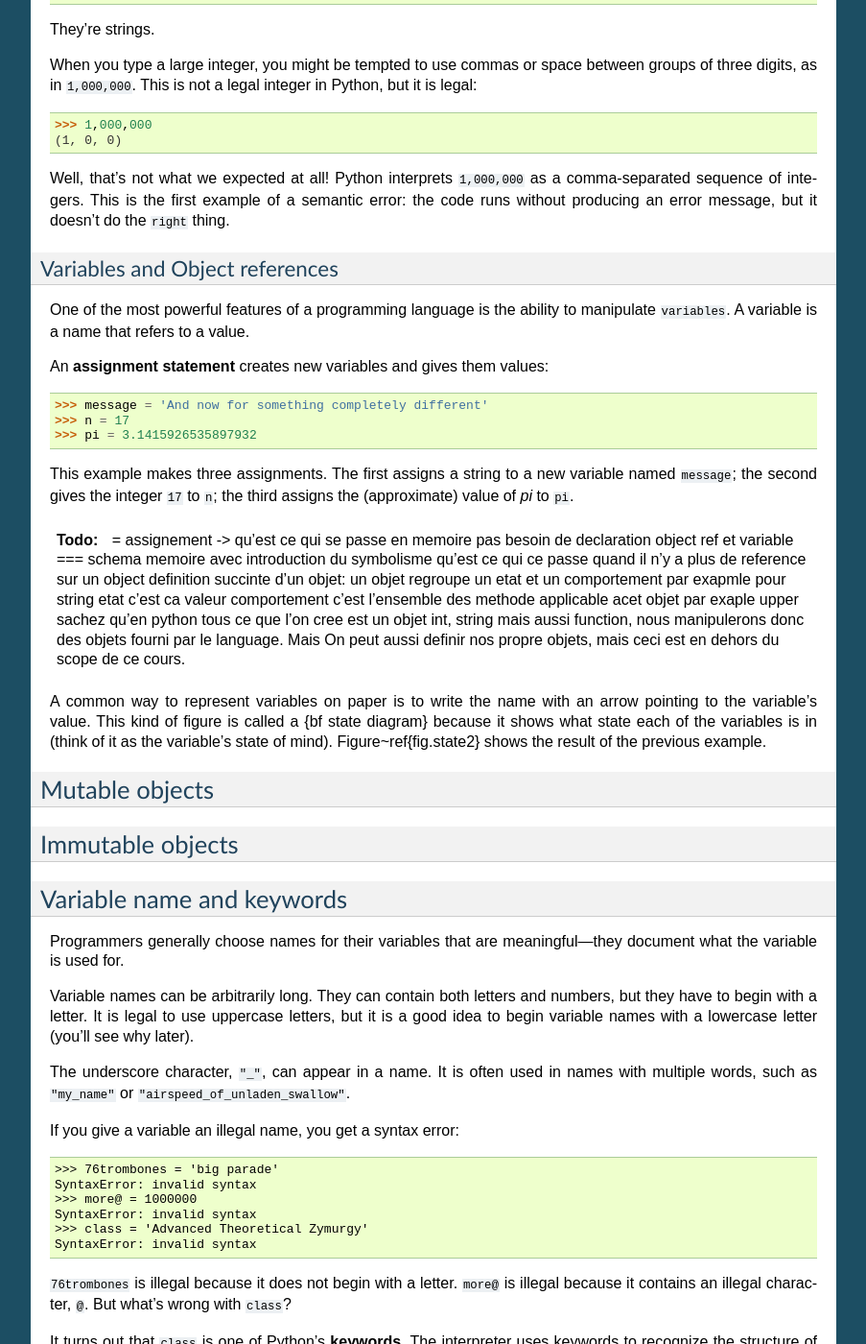
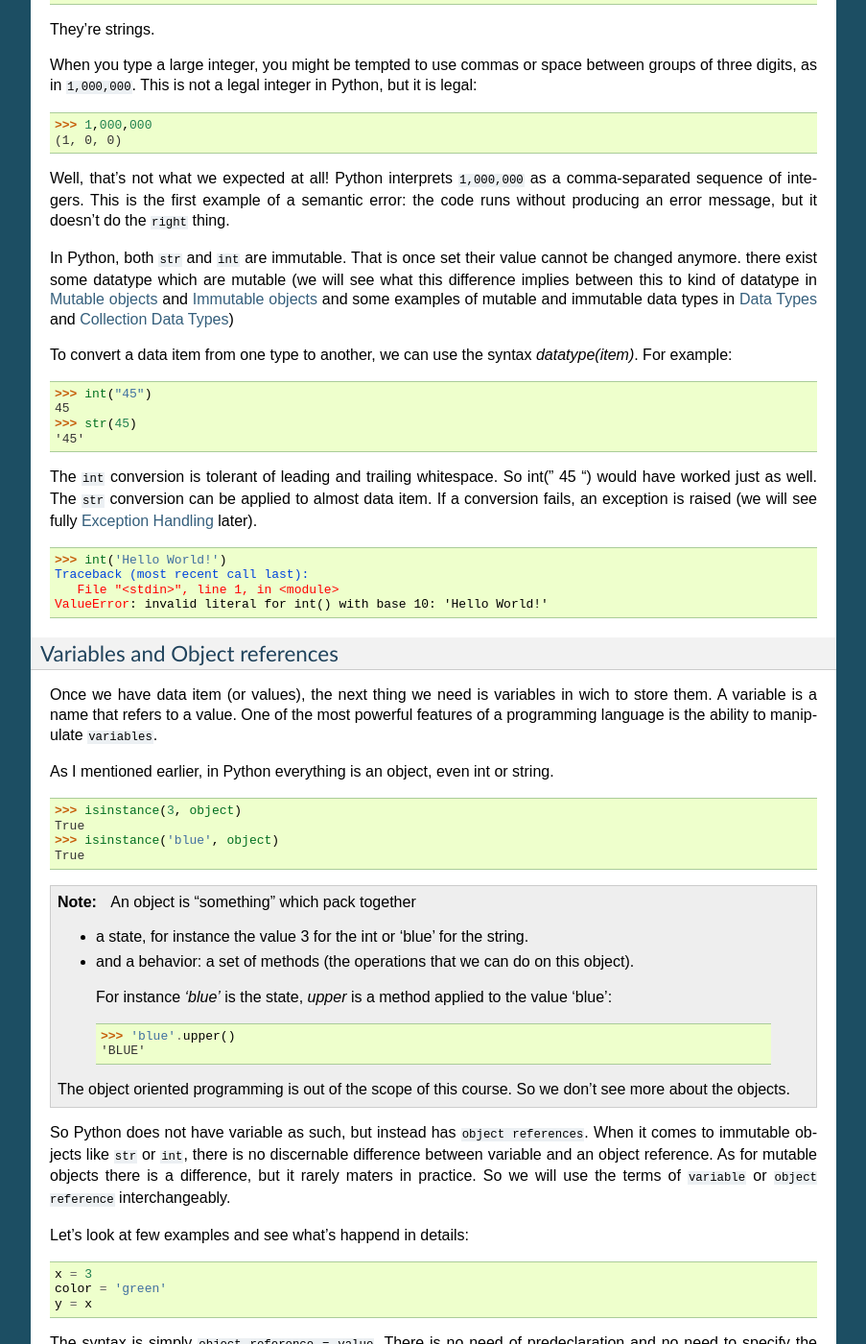
Before and after one commit to C3BI-pasteur-fr/python-course-1, a Sphinx documentation site: the page built from source/Variables.rst, in a window 1280 px wide and 1400 px high, scrolled down 724 px. Shown: the whole window at 96% size, without its empty margins (198-1101 px from the left). Built offline with Sphinx 7.4.7, drawn with Linux system fonts in a browser that asks for light colours; some of the changed text lies outside the part shown.

Commit message:
finish paragraph about variables and object references

```diff
--- a/source/Variables.rst
+++ b/source/Variables.rst
@@ -51,30 +51,119 @@ This is not a legal integer in Python, but it is legal: ::
 Well, that's not what we expected at all!  Python interprets ``1,000,000``
 as a comma-separated sequence of integers.
 This is the first example of a semantic error: the code
-runs without producing an error message, but it doesn't do the
-``right`` thing.
+runs without producing an error message, but it doesn't do the ``right`` thing.
+
+In Python, both ``str`` and ``int`` are immutable. That is once set their value cannot be changed anymore.
+there exist some datatype which are mutable (we will see what this difference implies between this to kind
+of datatype in :ref:`mutable obj` and :ref:`immutable obj` and some examples of mutable and immutable
+data types in  :ref:`Data_Types` and :ref:`Collection_Data_types`)
+
+To convert a data item from one type to another, we can use the syntax *datatype(item)*. For example: ::
+
+   >>> int("45")
+   45
+   >>> str(45)
+   '45'
+
+The ``int`` conversion is tolerant of leading and trailing whitespace. So int(" 45 ") would have worked just as well.
+The ``str`` conversion can be applied to almost data item.
+If a conversion fails, an exception is raised (we will see fully :ref:`exceptions` later). ::
+
+   >>> int('Hello World!')
+   Traceback (most recent call last):
+      File "<stdin>", line 1, in <module>
+   ValueError: invalid literal for int() with base 10: 'Hello World!'
+
 
 
 Variables and Object references
 -------------------------------
 
+Once we have data item (or values), the next thing we need is variables in wich to store them.
+A variable is a name that refers to a value.
 One of the most powerful features of a programming language is the ability to manipulate ``variables``.
-A variable is a name that refers to a value.
 
-An **assignment statement** creates new variables and gives them values: ::
 
-   >>> message = 'And now for something completely different'
-   >>> n = 17
-   >>> pi = 3.1415926535897932
+As I mentioned earlier, in Python everything is an object, even int or string. ::
 
-This example makes three assignments.  The first assigns a string to a new variable named ``message``;
-the second gives the integer ``17`` to ``n``; the third assigns the (approximate) value of *pi* to ``pi``.
+   >>> isinstance(3, object)
+   True
+   >>> isinstance('blue', object)
+   True
+
+.. note::
+
+   An object is "something" which pack together
+
+   * a state, for instance the value 3 for the int or 'blue' for the string.
+   * and a behavior: a set of methods (the operations that we can do on this object).
+
+    For instance *'blue'* is the state, *upper* is a method applied to the value 'blue'::
+
+     >>> 'blue'.upper()
+     'BLUE'
+
+   The object oriented programming is out of the scope of this course. So we don't see more about the objects.
+
+So Python does not have variable as such, but instead has ``object references``. When it comes to immutable objects
+like ``str`` or ``int``, there is no discernable difference between variable and an object reference.
+As for mutable objects there is a difference, but it rarely maters in practice. So we will use the terms of ``variable``
+or ``object reference`` interchangeably.
+
+Let's look at few examples and see what's happend in details: ::
+
+   x = 3
+   color = 'green'
+   y = x
+
+The syntax is simply ``object reference = value``. There is no need of predeclaration
+and no need to specify the value's type. When Python execute
+
+* the first statement it creates a int object with the value ``3`` and create the object reference call ``x`` that refer to
+  the int object. For all pratical purpose we say ``that variable x has been assigned the "3" integer``.
+* The second statement is similar.
+* The third creates a new object reference z and sets it to refer to the same object
+  that the x reference object refers to (in this case the int object containing the value "3").
+
+Let's see what python do behind the scene:
+
+.. figure:: _static/figs/ref_obj.png
+   :align: left
+   :alt: object references
+   :figclass: align-left
+
+
+| *The circles represents the object references.*
+| *The rectangles the objects in memory.*
+
+| The ``=`` operator is not the same as the variable assignment operator in some other languages.
+| The ``=`` operator binds an object in memory to an object reference. If the object reference already exists
+  it simply re-bound to refer to the object on the right of = operator; if the reference does not exist, it simply created by the = operator.
+
+.. container:: clearer
+
+    .. image :: _static/figs/spacer.png
+
+Let us continue with the previous example and do some rebinding. ::
+
+   >>> print x, color, y  #in python3 syntax or print_function import >>> print(x, color, y)
+   3 green green
+   >>> x = y
+   >>> print x, color, y
+   green green green
+
+.. note:: comments begin with a ``#`` and continue until the end of the line
+
+Now the three objects references are refering to the same string with value "green".
+Since there are no more object references to the int ``3`` Python is free to garbage it.
+
+Python uses *dynamic typing*, which means that an object reference can be rebound to refer
+to a different object (which may be a different data type) at any time.
+
+
 
 .. todo::
-   = assignement -> qu'est ce qui se passe en memoire
-   pas besoin de declaration
-   object ref et variable ===
-   schema memoire avec introduction du symbolisme
+
    qu'est ce qui ce passe quand il n'y a plus de reference sur un object
    definition succinte d'un objet:
    un objet regroupe un etat et un comportement
@@ -84,19 +173,19 @@ the second gives the integer ``17`` to ``n``; the third assigns the (approximate
    int, string mais aussi function, nous manipulerons donc des objets fourni par le language.
    Mais On peut aussi definir nos propre objets, mais ceci est en dehors du scope de ce cours.
 
-A common way to represent variables on paper is to write the name with
-an arrow pointing to the variable's value.  This kind of figure is
-called a {\bf state diagram} because it shows what state each of the
-variables is in (think of it as the variable's state of mind).
-Figure~\ref{fig.state2} shows the result of the previous example.
 
+.. _immutable obj:
+
+Immutable objects
+=================
+
+
+
+.. _mutable obj:
 
 Mutable objects
 ===============
 
-
-Immutable objects
-=================
 
 
 Variable name and keywords
```
